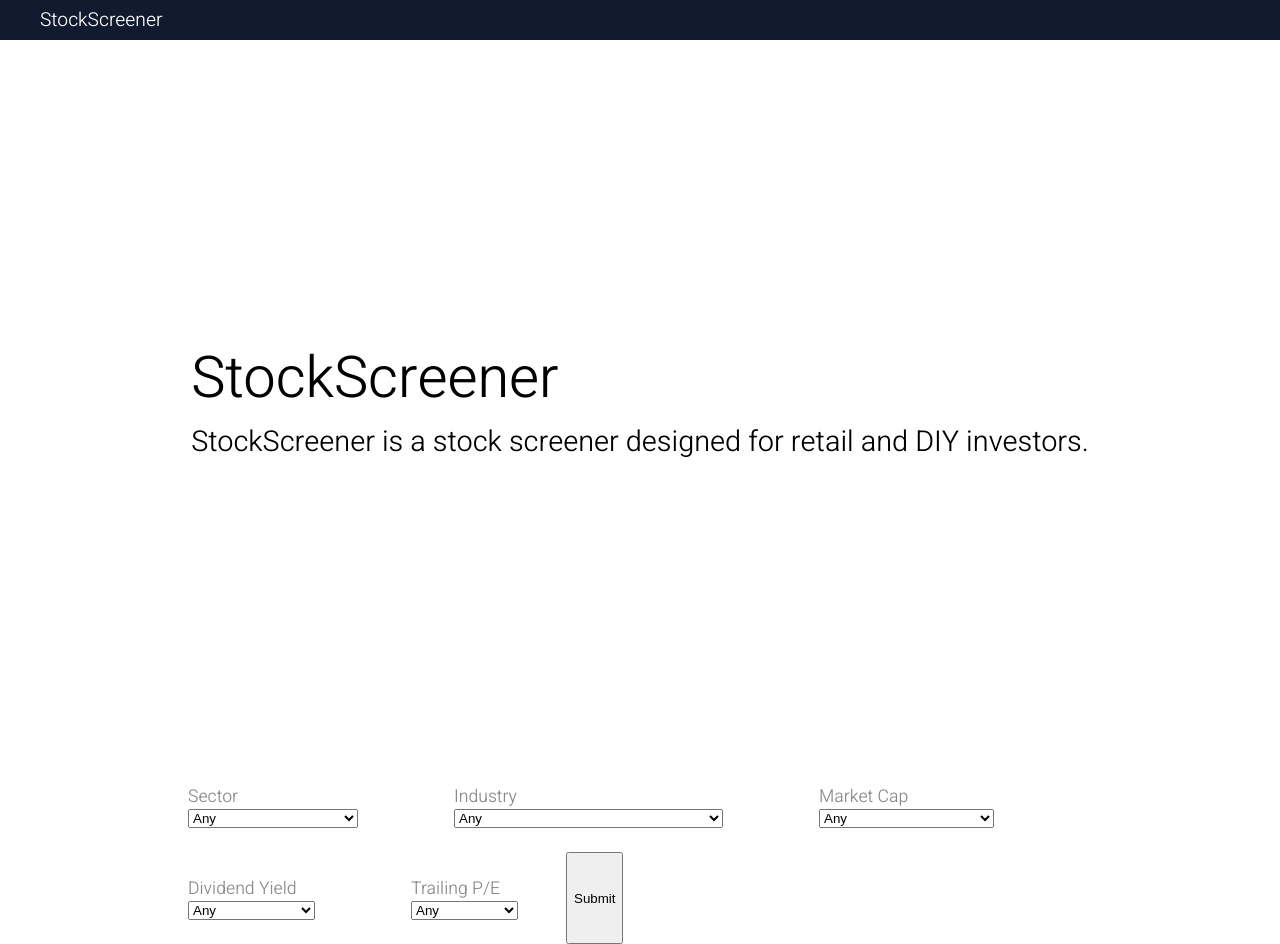
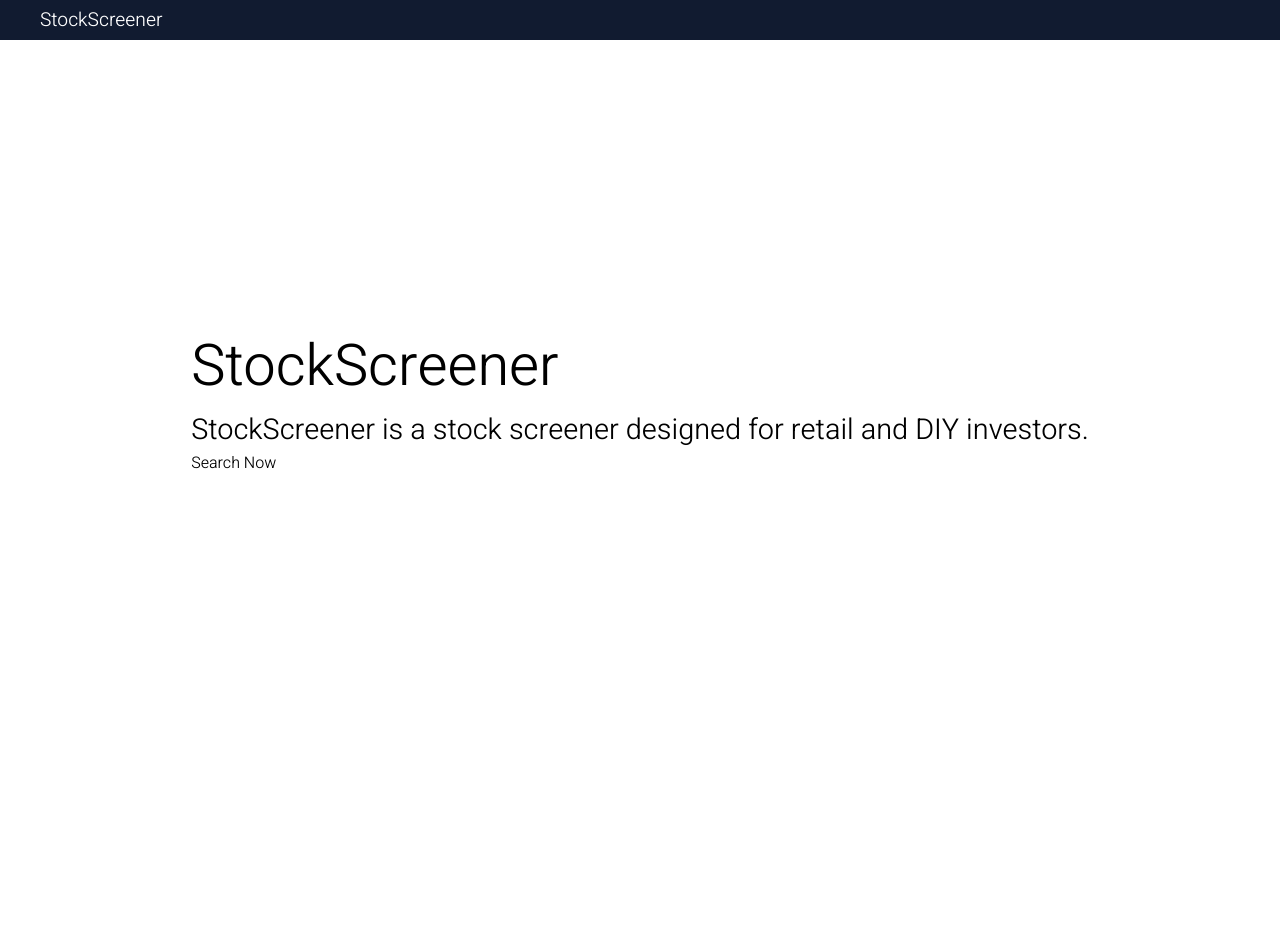
Before and after one commit to henryliang2/stock-screener, a React (Create React App) app: page / in a window 1280 px wide. After the commit the page ends 800 px from the top, so only its background shows below. Built offline with nearby package versions, Linux system fonts and the light colour scheme.

Commit message:
moved external API fetch logic to backend

```diff
--- a/src/App.js
+++ b/src/App.js
@@ -14,45 +14,15 @@ const App = () => {
 
   const [queryOptions, setQueryOptions] = useState('');
 
-  const runApiCalls = () => {
-
-    let count = 0; // number of total results
-    let tickers = [];
-
-    const getCompanyData = async (tickers) => {
-      const array = tickers.join(',');
-      const jsonData = await fetch(`https://financialmodelingprep.com/api/v3/profile/${array}?apikey=${process.env.REACT_APP_FMP_API_KEY}`);
-      const data = await jsonData.json();
-
-      setProfiles(data);
-    }
-
-    const getCompanies = async (initialValue = 1) => {
-
-      const proxy = 'https://cors-anywhere.herokuapp.com/'
-      const response = await fetch(`${proxy}https://finviz.com/screener.ashx?v=111&f=${queryOptions}&r=${initialValue}`);
-      const html = await response.text();
-      const parser = new DOMParser();
-      const doc = parser.parseFromString(html, "text/html");
-
-      const htmlElements = Array.from(doc.getElementsByClassName('screener-link-primary'));
-      const countString = Array.from(doc.getElementsByClassName('count-text'))[0].textContent.split(' ')[1];
-      count = parseInt(countString);
-
-      htmlElements.forEach(node => {
-        tickers.push(node.textContent);
-      })
-
-      if (count > 40) count = 40
-
-      if (tickers.length < count) getCompanies(initialValue + 20)
-      else getCompanyData(tickers)
-
-    }
-
-    getCompanies();
-
-  }
+  const runApiCall = () => {
+    fetch('http://localhost:3001/search', {
+      method: 'POST',
+      headers: { 'Content-Type' : 'application/json'},
+      body: JSON.stringify({ "queryOptions" : queryOptions })
+    })
+    .then(jsonData => jsonData.json())
+    .then(data => { setProfiles(data) })
+  };
 
   return (
     <React.Fragment>
@@ -63,7 +33,10 @@ const App = () => {
         <Switch>
           <Route exact path="/">
             <Landing />
-            <SearchForm setQueryOptions={ setQueryOptions } runApiCalls={ runApiCalls } />
+          </Route>
+
+          <Route path='/search'>
+            <SearchForm setQueryOptions={ setQueryOptions } runApiCall={ runApiCall } />
             <Profiles profiles={ profiles }/>
           </Route>
 
--- a/src/components/Company.js
+++ b/src/components/Company.js
@@ -30,25 +30,17 @@ const Company = (props) => {
 
   // fetch news articles from Finnhub API
   useEffect(() => {
-    // set a date query for the past 8 months
-    const dateCurr = new Date().toISOString().slice(0, 10);
-    let dateOld = new Date();
-    dateOld.setMonth(dateOld.getMonth() - 8);
-    dateOld = dateOld.toISOString().slice(0, 10);
-    const dateQuery = `&from=${dateOld}&to=${dateCurr}`
-
-    const proxy = 'https://cors-anywhere.herokuapp.com/';
-
-    fetch(`${proxy}https://finnhub.io/api/v1/company-news?symbol=${companyProfile.symbol}${dateQuery}`, {
-      method: 'GET',
-      headers: { 'X-Finnhub-Token' : process.env.REACT_APP_FINNHUB_API_KEY }
+    fetch('http://localhost:3001/companynews', {
+      method: 'POST',
+      headers: { 'Content-Type': 'application/json' },
+      body: JSON.stringify({ "ticker": symbol})
     })
     .then(jsonData => jsonData.json())
-    .then(articles => {
-      const returnArray = articles.slice(0, 9);
-      setNewsArticles(returnArray);
-    })
-  }, [companyProfile])
+    .then(data => {
+      setNewsArticles(data.newsArray)
+    });
+
+  }, [])
 
   return (
     <div className='company'>
--- a/src/components/Landing.js
+++ b/src/components/Landing.js
@@ -1,4 +1,5 @@
-import React from 'react';
+import React from 'react'; // eslint-disable-next-line
+import { BrowserRouter as Router, Switch, Route, Link } from "react-router-dom";
 import './../App.css'
 import './../styles/Landing.css'
 
@@ -9,6 +10,7 @@ const Landing = () => {
       <div className='landing__text'>
         <div className='landing__title'>StockScreener</div>
         <div className='landing__desc'>StockScreener is a stock screener designed for retail and DIY investors.</div>
+        <Link to='/search'>Search Now</Link>
       </div>
     </div>
   );
--- a/src/components/SearchForm.js
+++ b/src/components/SearchForm.js
@@ -1,4 +1,5 @@
-import React, { useState, useEffect } from 'react';
+import React, { useState, useEffect } from 'react'; // eslint-disable-next-line
+import { BrowserRouter as Router, Switch, Route, Link } from "react-router-dom";
 import './../styles/SearchForm.css'
 
 const SearchForm = (props) => {
@@ -19,7 +20,7 @@ const SearchForm = (props) => {
   return (
     <form
       className='searchform'
-      onSubmit={(e) => { e.preventDefault(); props.runApiCalls()}}
+      onSubmit={(e) => { e.preventDefault(); props.runApiCall(); }}
       type='submit' >
 
       <div className='searchform__field'>
```
